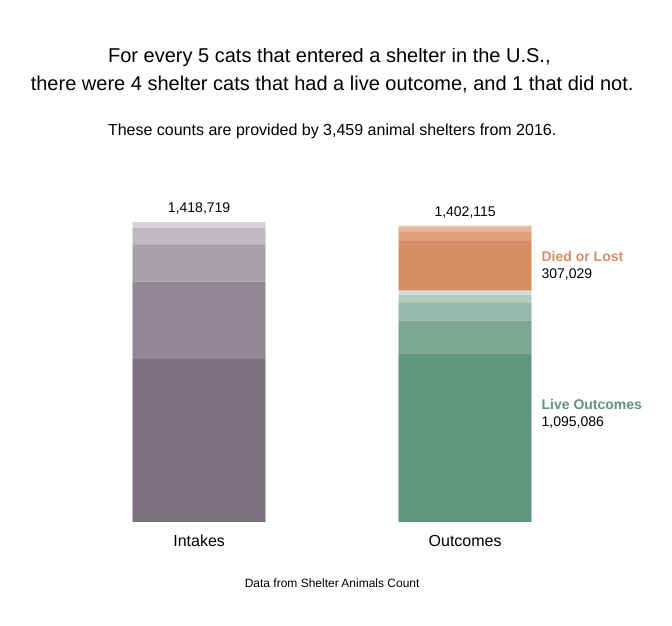
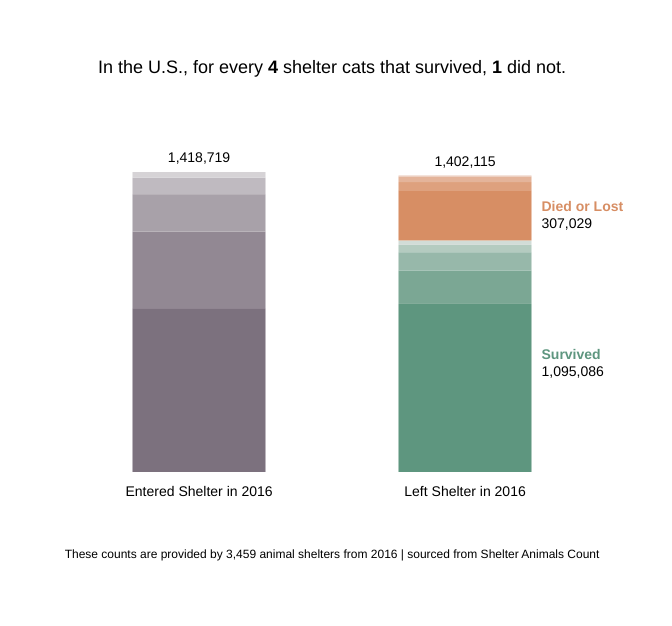
Before and after one commit to sarahsoup/shelter-counts-4, a plain HTML site: page index.html in a window 1280 px wide. Both pictures are taken after a click on the link "cats". Shown: the whole page, without its empty margins (308-980 px from the left). Drawn offline with nearby package versions, Linux system fonts and the light colour scheme.

Commit message:
style and language changes

```diff
--- a/script.js
+++ b/script.js
@@ -42,13 +42,13 @@ const inputPrompt = d3.select('.prompt');
 
 const inputSvg = inputPrompt.append('svg')
   .attr('class','input-svg')
-  .attr('height','50px');
+  .attr('height','60px');
 
 const inputText = inputSvg.append('text')
   .attr('class','input-text')
   .attr('text-anchor','middle')
   .attr('x',(w/2)+'px')
-  .attr('y','14px')
+  .attr('dy','1.4em')
   .text('Which animal do you like more?');
 
 const inputButtons = inputPrompt.append('g')
@@ -261,56 +261,36 @@ function draw(input){
       .append('svg')
       .attr('class','ratio-svg')
       .attr('width', w)
-      .attr('height',100);
+      .attr('height',50);
     const ratioText = ratiosvg
       .append('text')
       .attr('text-anchor','middle')
-      .attr('x',(w/2)+'px')
-      .attr('y','14px');
+      .attr('x',(w/2)+'px');
 
     ratioText
       .append('tspan')
       .attr('class','ratio-text')
-      .text(`For every `);
-    ratioText
-      .append('tspan')
-      .attr('class','ratio-text')
-      .text(`${ratioIntake} `)
-      .style('font-weight','400');
-    ratioText
-      .append('tspan')
-      .attr('class','ratio-text')
-      .text(`${input} that entered a shelter in the U.S., `);
-  ratioText
-    .append('tspan')
-    .attr('class','ratio-text')
-    .attr('x',(w/2)+'px')
-    .attr('dy','1.4em')
-    .text(`there were `);
+      .attr('x',(w/2)+'px')
+      .attr('dy','1.4em')
+      .text(`In the U.S., for every `);
     ratioText
       .append('tspan')
       .attr('class','ratio-text')
       .text(`${ratioOutcomeLive} `)
-      .style('font-weight','400');
+      .style('font-weight','bold');
     ratioText
       .append('tspan')
       .attr('class','ratio-text')
-      .text(`shelter ${input} that had a live outcome, and `);
+      .text(`shelter ${input} that survived, `);
     ratioText
       .append('tspan')
       .attr('class','ratio-text')
       .text(`1 `)
-      .style('font-weight','400');
+      .style('font-weight','bold');
     ratioText
       .append('tspan')
       .attr('class','ratio-text')
-      .text(`that did not.`);
-    ratioText
-      .append('tspan')
-      .attr('id','ratio-shelters')
-      .attr('x',(w/2)+'px')
-      .attr('dy','2.8em')
-      .text(`These counts are provided by ${orgs.toLocaleString('en')} animal shelters from 2016.`);
+      .text(`did not.`);
 
 
   /*------------------------bar chart------------------------*/
@@ -482,8 +462,7 @@ function draw(input){
       .attr('class', 'tooltip')
       .style('display', 'none');
 
-    const tooltipText = tooltip.append('text')
-      .attr('font-size', '12px');
+    const tooltipText = tooltip.append('text');
 
       tooltipText
       .append('tspan')
@@ -510,14 +489,14 @@ function draw(input){
       .attr('class','label-text')
       .attr('id','labelIntake')
       .attr('transform','translate(' + (barPosI+(barW/2)) + ',' + (hh+24)+ ')')
-      .text('Intakes')
+      .text('Entered Shelter in 2016')
       .style('text-anchor','middle');
     labels
       .append('text')
       .attr('class','label-text')
       .attr('id','labelOutcome')
       .attr('transform','translate(' + (barPosO+(barW/2)) + ',' + (hh+24)+ ')')
-      .text('Outcomes')
+      .text('Left Shelter in 2016')
       .style('text-anchor','middle');
 
     //counts above bars
@@ -555,7 +534,7 @@ function draw(input){
     const textOutcomeO = labelOutcomeO.append('text');
 
     textOutcomeL.append('tspan')
-      .text('Live Outcomes')
+      .text('Survived')
       .style('fill',colorsOutcomeL[0])
       .style('font-weight','600')
       .attr('dy', '0.2em')
@@ -575,31 +554,12 @@ function draw(input){
       .attr('x','0px')
       .attr('dy', '1.2em');
 
-    const labelOutcomeLines = labelOutcomeSub.append('g')
-      .attr('class','labelOutcome-lines');
-
-    // labelOutcomeLines.append('line')
-    //   .attr('x1',barPosO+barW+2)
-    //   .attr('y1',barOutcomeL+1)
-    //   .attr('x2',barPosO+barW+120)
-    //   .attr('y2',barOutcomeL+1)
-    //   .attr('stroke',colorsOutcomeL[0])
-    //   .attr('stroke-width',1);
-    //
-    // labelOutcomeLines.append('line')
-    //   .attr('x1',barPosO+barW+2)
-    //   .attr('y1',barOutcomeO+1)
-    //   .attr('x2',barPosO+barW+120)
-    //   .attr('y2',barOutcomeO+1)
-    //   .attr('stroke',colorsOutcomeO[0])
-    //   .attr('stroke-width',1);
-
 
   /*------------------------footnote------------------------*/
 
     d3.select('.source')
       .append('text')
-      .text('Data from Shelter Animals Count')
+      .html(`These counts are provided by ${orgs.toLocaleString('en')} animal shelters from 2016 | sourced from Shelter Animals Count`);
 
   });
 };
--- a/style.css
+++ b/style.css
@@ -1,12 +1,12 @@
 html{
-	font-family: 'Proxima Nova', Helvetica, sans-serif;
-	font-weight: 200;
+	font-family: Helvetica, Arial, sans-serif;
+	font-weight: lighter;
 }
 
 .input-svg{
 	width: 100%;
-	margin-top: 40px;
-	margin-bottom: 20px;
+	padding-top: 40px;
+	padding-bottom: 20px;
 }
 
 .input-text, .button{
@@ -17,7 +17,7 @@ html{
 	padding: 20px 40px;
 	margin: 20px;
 	border: 1px solid black;
-	border-radius: 30px;
+	border-radius: 32px;
 	text-align: center;
 }
 
@@ -27,24 +27,27 @@ html{
 }
 
 .ratio-text{
-	font-size: 20px;
+	font-size: 18px;
 }
 
 .module{
 	min-height: 400px;
 }
 
-#totalIntake, #totalOutcome {
+#totalIntake, #totalOutcome, #labelIntake, #labelOutcome, .labelOutcome-L, .labelOutcome-O {
 	font-size: 14px;
 }
 
-.labelOutcome-L, .labelOutcome-O{
-	font-size: 14px;
+.tooltip text{
+	font-size: 12px;
 }
 
 .source{
 	font-size: 12px;
 	text-align: center;
+	line-height: 16px;
 	width: 80%;
 	margin: auto;
+	padding-top: 20px;
+	padding-bottom: 20px;
 }
```
